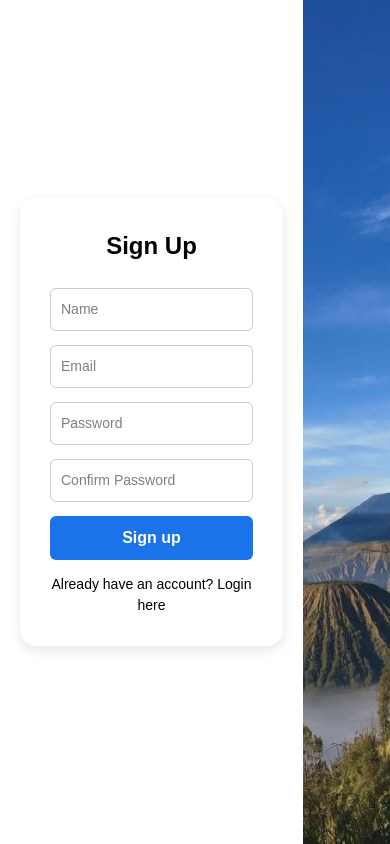
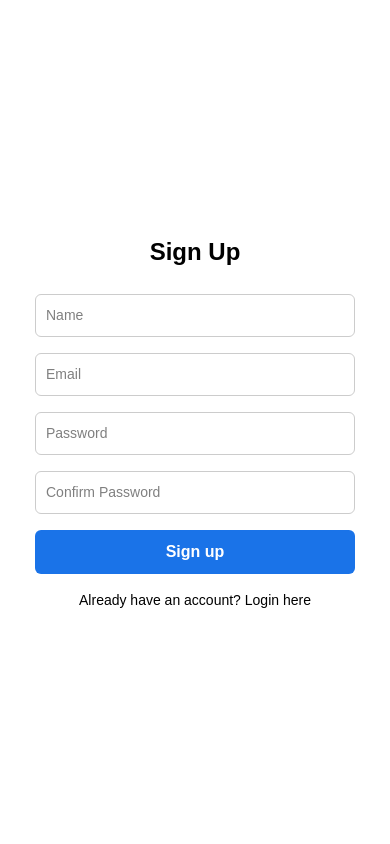
Before and after one commit to PetrusGeyu/wisatabudayaai, a React (Vite) app: page /register in a window 390 px wide. Built offline with nearby package versions, Linux system fonts and the light colour scheme.

Commit message:
Mengubah Style login dan Register

```diff
--- a/src/auth/Login.jsx
+++ b/src/auth/Login.jsx
@@ -8,6 +8,7 @@ const styles = {
     display: "flex",
     height: "100vh",
     fontFamily: "sans-serif",
+    flexDirection: "row",
   },
   left: {
     flex: 1,
@@ -16,28 +17,26 @@ const styles = {
     alignItems: "center",
     backgroundColor: "#fff",
     padding: "20px",
+    zIndex: 2,
   },
   right: {
     flex: 1,
-    backgroundImage: `linear-gradient(rgba(0,0,0,0.1), rgba(0,0,0,0.1)), url(${bgImage})`,
+    backgroundImage: `linear-gradient(rgba(0,0,0,0.3), rgba(0,0,0,0.3)), url(${bgImage})`,
     backgroundSize: "cover",
     backgroundPosition: "center",
+    transition: "opacity 0.3s ease",
   },
   form: {
     width: "100%",
-    maxWidth: "400px",
-    padding: "30px",
-    borderRadius: "16px",
-    backgroundColor: "#fff",
-    boxShadow: "0 4px 12px rgba(0,0,0,0.1)",
+    maxWidth: "320px",
     display: "flex",
     flexDirection: "column",
-    gap: "14px",
+    gap: "16px",
   },
   title: {
     fontSize: "24px",
     fontWeight: "bold",
-    marginBottom: "10px",
+    marginBottom: "8px",
     textAlign: "center",
   },
   input: {
@@ -55,14 +54,23 @@ const styles = {
     borderRadius: "6px",
     cursor: "pointer",
   },
+  linkText: {
+    textAlign: "center",
+    fontSize: "14px",
+  },
   error: {
     color: "red",
     fontSize: "0.875rem",
     textAlign: "center",
   },
-  linkText: {
-    textAlign: "center",
-    fontSize: "14px",
+  responsiveWrapper: {
+    flexDirection: "column",
+  },
+  responsiveRight: {
+    position: "absolute",
+    inset: 0,
+    zIndex: 1,
+    opacity: 0.3,
   },
 };
 
@@ -70,18 +78,25 @@ const Login = () => {
   const [form, setForm] = useState({ email: "", password: "" });
   const [loading, setLoading] = useState(false);
   const [error, setError] = useState("");
+  const [isMobile, setIsMobile] = useState(false);
   const navigate = useNavigate();
 
   useEffect(() => {
     const token = localStorage.getItem("token");
-    if (token) {
-      navigate("/");
-    }
+    if (token) navigate("/");
   }, [navigate]);
 
-  const handleChange = (e) => {
+  useEffect(() => {
+    const handleResize = () => {
+      setIsMobile(window.innerWidth <= 768);
+    };
+    handleResize();
+    window.addEventListener("resize", handleResize);
+    return () => window.removeEventListener("resize", handleResize);
+  }, []);
+
+  const handleChange = (e) =>
     setForm({ ...form, [e.target.name]: e.target.value });
-  };
 
   const handleLogin = async (e) => {
     e.preventDefault();
@@ -94,7 +109,6 @@ const Login = () => {
       localStorage.setItem("email", res.data.user.email);
       localStorage.setItem("user_id", res.data.user.id);
       localStorage.setItem("name", res.data.user.name);
-
       alert("Login berhasil!");
       navigate("/");
     } catch (err) {
@@ -105,13 +119,18 @@ const Login = () => {
   };
 
   return (
-    <div style={styles.wrapper}>
+    <div
+      style={{
+        ...styles.wrapper,
+        ...(isMobile && styles.responsiveWrapper),
+      }}
+    >
+      {isMobile && <div style={styles.responsiveRight}></div>}
+
       <div style={styles.left}>
         <form onSubmit={handleLogin} style={styles.form}>
           <h2 style={styles.title}>Login</h2>
-
           {error && <p style={styles.error}>{error}</p>}
-
           <input
             style={styles.input}
             name="email"
@@ -121,7 +140,6 @@ const Login = () => {
             value={form.email}
             required
           />
-
           <input
             style={styles.input}
             name="password"
@@ -131,18 +149,16 @@ const Login = () => {
             value={form.password}
             required
           />
-
           <button style={styles.button} type="submit" disabled={loading}>
             {loading ? "Logging in..." : "Login"}
           </button>
-
           <p style={styles.linkText}>
             Belum punya akun? <Link to="/register">Ayo buat</Link>
           </p>
         </form>
       </div>
 
-      <div style={styles.right}></div>
+      {!isMobile && <div style={styles.right}></div>}
     </div>
   );
 };
--- a/src/auth/Register.jsx
+++ b/src/auth/Register.jsx
@@ -1,6 +1,6 @@
 import { useState, useEffect } from "react";
+import { useNavigate, Link } from "react-router-dom";
 import API from "../services/api";
-import { useNavigate, Link } from "react-router-dom";
 import bgImage from "../asset/bromo.jpg";
 
 const styles = {
@@ -8,6 +8,7 @@ const styles = {
     display: "flex",
     height: "100vh",
     fontFamily: "sans-serif",
+    flexDirection: "row",
   },
   left: {
     flex: 1,
@@ -16,28 +17,26 @@ const styles = {
     alignItems: "center",
     backgroundColor: "#fff",
     padding: "20px",
+    zIndex: 2,
   },
   right: {
     flex: 1,
-    backgroundImage: `linear-gradient(rgba(0,0,0,0.1), rgba(0,0,0,0.1)), url(${bgImage})`,
+    backgroundImage: `linear-gradient(rgba(0,0,0,0.3), rgba(0,0,0,0.3)), url(${bgImage})`,
     backgroundSize: "cover",
     backgroundPosition: "center",
+    transition: "opacity 0.3s ease",
   },
   form: {
     width: "100%",
-    maxWidth: "400px",
-    padding: "30px",
-    borderRadius: "16px",
-    backgroundColor: "#fff",
-    boxShadow: "0 4px 12px rgba(0,0,0,0.1)",
+    maxWidth: "320px",
     display: "flex",
     flexDirection: "column",
-    gap: "14px",
+    gap: "16px",
   },
   title: {
     fontSize: "24px",
     fontWeight: "bold",
-    marginBottom: "10px",
+    marginBottom: "8px",
     textAlign: "center",
   },
   input: {
@@ -55,86 +54,90 @@ const styles = {
     borderRadius: "6px",
     cursor: "pointer",
   },
-  error: {
-    color: "red",
-    fontSize: "0.875rem",
-    textAlign: "left",
-  },
   linkText: {
     textAlign: "center",
     fontSize: "14px",
   },
+  error: {
+    color: "red",
+    fontSize: "0.875rem",
+    textAlign: "center",
+  },
+  responsiveWrapper: {
+    flexDirection: "column",
+  },
+  responsiveRight: {
+    position: "absolute",
+    inset: 0,
+    zIndex: 1,
+    opacity: 0.3,
+  },
 };
 
 const Register = () => {
-  const navigate = useNavigate();
   const [form, setForm] = useState({
     name: "",
     email: "",
     password: "",
     checkPassword: "",
   });
-  const [errors, setErrors] = useState({});
   const [loading, setLoading] = useState(false);
+  const [error, setError] = useState("");
+  const [isMobile, setIsMobile] = useState(false);
+  const navigate = useNavigate();
 
   useEffect(() => {
     const token = localStorage.getItem("token");
-    if (token) {
-      navigate("/");
-    }
+    if (token) navigate("/");
   }, [navigate]);
 
-  const handleChange = (e) => {
+  useEffect(() => {
+    const handleResize = () => {
+      setIsMobile(window.innerWidth <= 768);
+    };
+    handleResize();
+    window.addEventListener("resize", handleResize);
+    return () => window.removeEventListener("resize", handleResize);
+  }, []);
+
+  const handleChange = (e) =>
     setForm({ ...form, [e.target.name]: e.target.value });
-  };
 
   const handleRegister = async (e) => {
     e.preventDefault();
-    setErrors({});
-
-    if (!form.name || !form.email || !form.password || !form.checkPassword) {
-      setErrors({ form: "Semua kolom harus diisi!" });
-      return;
-    }
-
-    if (form.password.length < 6) {
-      setErrors({ password: "Password minimal 6 karakter" });
-      return;
-    }
+    setLoading(true);
+    setError("");
 
     if (form.password !== form.checkPassword) {
-      setErrors({ checkPassword: "Password tidak cocok" });
+      setError("Password tidak cocok!");
+      setLoading(false);
       return;
     }
 
     try {
-      setLoading(true);
-      const res = await API.post("/auth/register", {
-        name: form.name,
-        email: form.email,
-        password: form.password,
-      });
-      localStorage.setItem("token", res.data.token);
-      localStorage.setItem("email", res.data.user.email);
-      localStorage.setItem("user_id", res.data.user.id);
-      localStorage.setItem("name", res.data.user.name);
-
-      alert("Registrasi berhasil!");
-      navigate("/");
+      const res = await API.post("auth/register", form);
+      alert("Registrasi berhasil! Silakan login.");
+      navigate("/login");
     } catch (err) {
-      const message = err.response?.data?.message || "Terjadi kesalahan";
-      setErrors({ form: message });
+      setError(err.response?.data?.message || "Terjadi kesalahan");
     } finally {
       setLoading(false);
     }
   };
 
   return (
-    <div style={styles.wrapper}>
+    <div
+      style={{
+        ...styles.wrapper,
+        ...(isMobile && styles.responsiveWrapper),
+      }}
+    >
+      {isMobile && <div style={styles.responsiveRight}></div>}
+
       <div style={styles.left}>
         <form onSubmit={handleRegister} style={styles.form}>
           <h2 style={styles.title}>Sign Up</h2>
-
+          {error && <p style={styles.error}>{error}</p>}
           <input
             name="name"
             placeholder="Name"
@@ -143,8 +146,6 @@ const Register = () => {
             style={styles.input}
             required
           />
-          {errors.name && <p style={styles.error}>{errors.name}</p>}
-
           <input
             name="email"
             placeholder="Email"
@@ -153,8 +154,6 @@ const Register = () => {
             style={styles.input}
             required
           />
-          {errors.email && <p style={styles.error}>{errors.email}</p>}
-
           <input
             name="password"
             placeholder="Password"
@@ -163,8 +162,6 @@ const Register = () => {
             style={styles.input}
             required
           />
-          {errors.password && <p style={styles.error}>{errors.password}</p>}
-
           <input
             name="checkPassword"
             placeholder="Confirm Password"
@@ -173,23 +170,16 @@ const Register = () => {
             style={styles.input}
             required
           />
-          {errors.checkPassword && (
-            <p style={styles.error}>{errors.checkPassword}</p>
-          )}
-
-          {errors.form && <p style={styles.error}>{errors.form}</p>}
-
           <button type="submit" disabled={loading} style={styles.button}>
             {loading ? "Loading..." : "Sign up"}
           </button>
-
           <p style={styles.linkText}>
             Already have an account? <Link to="/login">Login here</Link>
           </p>
         </form>
       </div>
 
-      <div style={styles.right}></div>
+      {!isMobile && <div style={styles.right}></div>}
     </div>
   );
 };
```
